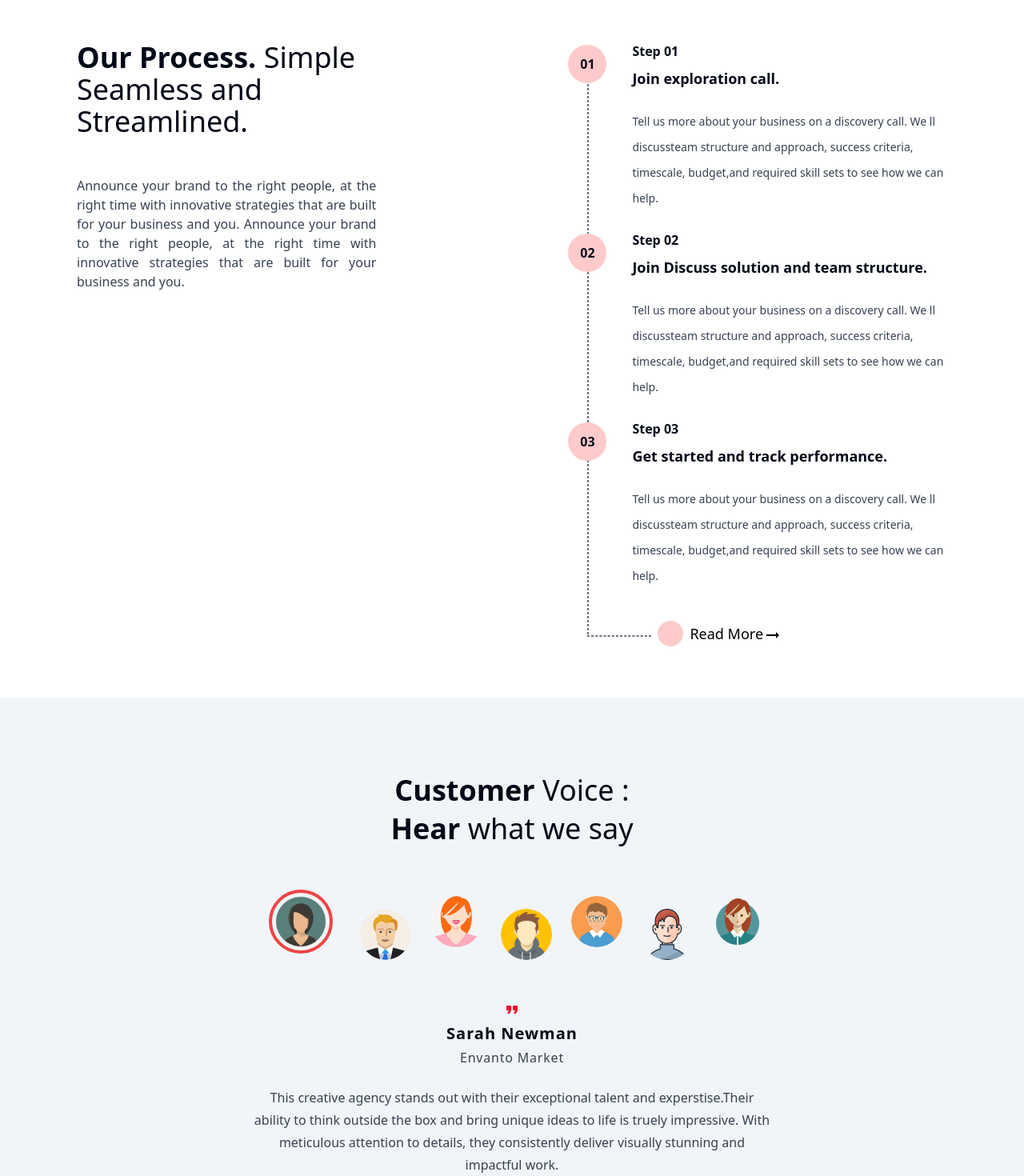
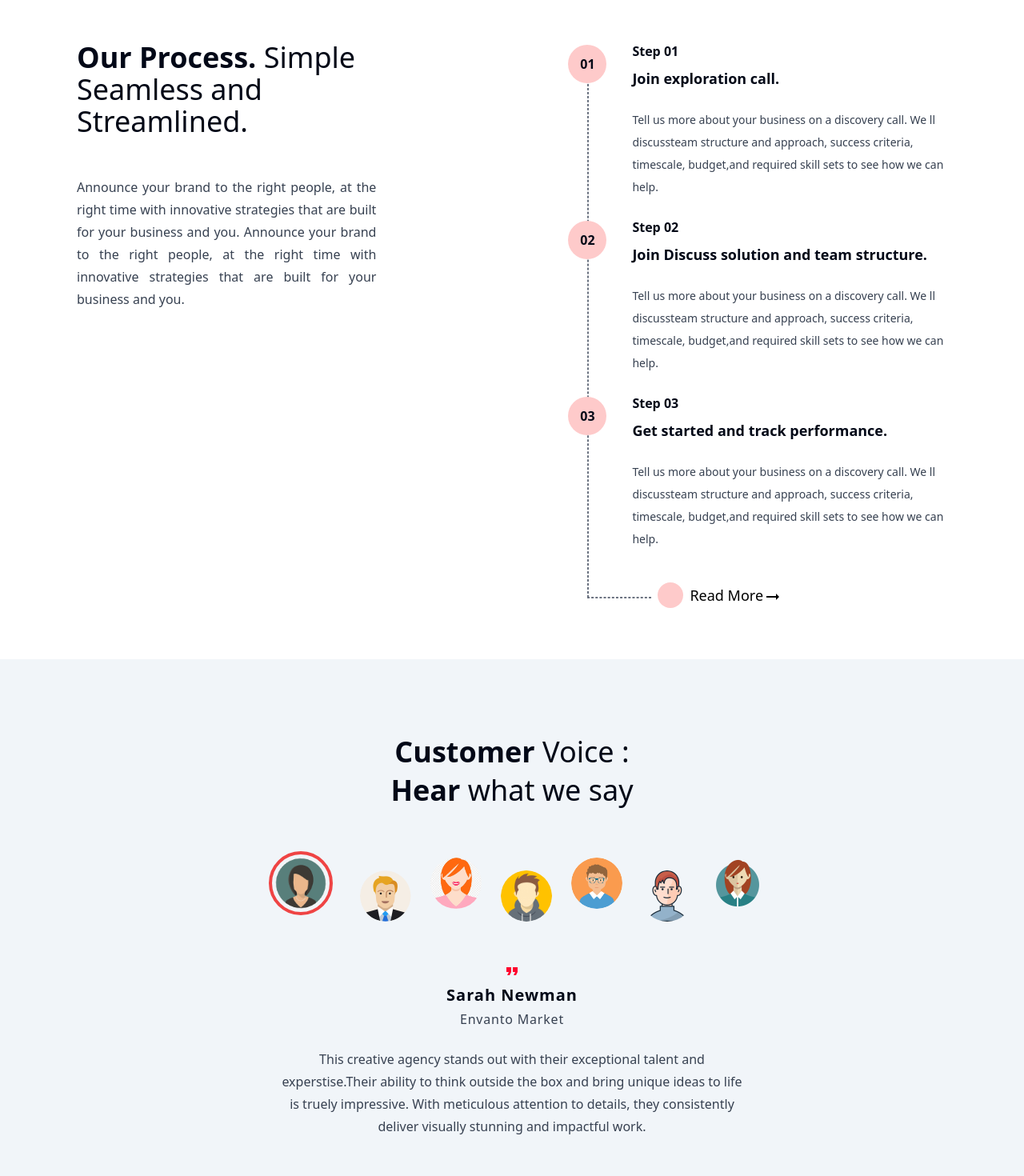
Before and after one commit to rkcoola792/media-dynox, a React (Vite) app: page / in a window 1280 px wide. Shown: the part 3060-4530 px from the top of the page at 80% size. Built offline with nearby package versions, Linux system fonts and the light colour scheme.

Commit message:
section 7 responsive

```diff
--- a/src/components/Homepage/Section6.jsx
+++ b/src/components/Homepage/Section6.jsx
@@ -11,19 +11,19 @@ const Section6 = () => {
 
   return (
     <div className="section-6 mt-24 md:flex ">
-      <div className="left md:w-[50%] px-24 pr-32  flex flex-col gap-12">
-        <h1 className="text-4xl leading-10  ">
+      <div className="left md:w-[50%] sm:px-24 px-8 sm:pr-32  flex flex-col gap-12">
+        <h1 className="sm:text-4xl leading-10 text-3xl text-center sm:text-left  ">
           <span className="font-semibold md:text-left sm:text-center">Our Process.</span> Simple Seamless
           and Streamlined.
         </h1>
-        <p className="text-gray-700 sm:text-justify">
+        <p className="text-gray-700 sm:text-justify leading-7">
           Announce your brand to the right people, at the right time with
           innovative strategies that are built for your business and you.
           Announce your brand to the right people, at the right time with
           innovative strategies that are built for your business and you.
         </p>
       </div>
-      <div className="right md:w-1/2 sm:mt-12 md:mt-0 flex flex-col gap-6 pr-24  ml-24 relative">
+      <div className="right md:w-1/2 sm:mt-12 md:mt-0 flex flex-col gap-6 sm:pr-24 pr-12 ml-1  sm:ml-24 relative mt-8 ">
         <Step title={stepTitles[0]} subheading={subheading} step="01"></Step>
         <Step title={stepTitles[1]} subheading={subheading} step="02"></Step>
         <Step title={stepTitles[2]} subheading={subheading} step="03"></Step>
--- a/src/components/Homepage/Section7.jsx
+++ b/src/components/Homepage/Section7.jsx
@@ -67,20 +67,20 @@ const Section7 = () => {
 
 
   return (
-    <div className="section-7 py-24 md:px-24 sm:px-12 flex gap-12 text-center items-center bg-slate-100 h-[700px] mt-16 flex-col">
+    <div className="section-7 py-24 md:px-24 sm:px-12 flex gap-12 text-center items-center bg-slate-100 sm:h-[700px] mt-16 flex-col ">
       <div className="top">
-        <h1 className="text-4xl mb-2 font-normal">
+        <h1 className="sm:text-4xl text-3xl mb-2 font-normal">
           <span className="font-semibold ">Customer</span> Voice :{" "}
         </h1>
-        <h1 className="text-4xl">
+        <h1 className="sm:text-4xl text-3xl">
           <span className="font-semibold">Hear</span> what we say{" "}
         </h1>
       </div>
 
-      <div className="mid-image-container flex md:gap-6 sm:gap-0 items-center ">
+      <div className="mid-image-container flex md:gap-6 sm:gap-0 items-center flex-wrap gap-4 px-8 ">
         <div
           id="1"
-          className="avatar object-cover rounded-[50%] sm:h-12 sm:w-12 flex justify-center items-center active cursor-pointer "
+          className="avatar object-cover rounded-[50%] sm:h-12 sm:w-12 flex justify-center items-center active cursor-pointer"
           onClick={() => setNumber("1")}
         >
           <img src="/av2.png" className=" h-16 w-16 rounded-[50%] " alt="" />
@@ -88,7 +88,7 @@ const Section7 = () => {
         <div
           id="2"
           onClick={() => setNumber(2)}
-          className="avatar object-cover rounded-[50%] flex justify-center items-center mt-8 cursor-pointer"
+          className="avatar object-cover rounded-[50%] flex justify-center items-center sm:mt-8 cursor-pointer"
         >
           <img src="/av3.webp" className="h-16 w-16 rounded-[50%] " alt="" />
         </div>
@@ -102,7 +102,7 @@ const Section7 = () => {
         <div
           id="4"
           onClick={() => setNumber("4")}
-          className="avatar object-cover cursor-pointer rounded-[50%] mt-8 flex justify-center items-center"
+          className="avatar object-cover cursor-pointer rounded-[50%] sm:mt-8 flex justify-center items-center"
         >
           <img src="/av9.png" className="h-16 w-16 rounded-[50%]" alt="" />
         </div>
@@ -116,7 +116,7 @@ const Section7 = () => {
         <div
           id="6"
           onClick={() => setNumber("6")}
-          className=" avatar object-cover rounded-[50%] mt-8 flex cursor-pointer justify-center items-center"
+          className=" avatar object-cover rounded-[50%] sm:mt-8 flex cursor-pointer justify-center items-center"
         >
           <img src="/av7.png" className="h-16 w-16 rounded-[50%]" alt="" />
         </div>
--- a/src/components/Homepage/Step.jsx
+++ b/src/components/Homepage/Step.jsx
@@ -4,16 +4,17 @@ import Explore from './Explore';
 const Step = ({step,title,subheading}) => {
   return (
     <div className="step flex gap-4 relative ">
-      <div className="sm:hidden md:flex left bg-red-200  hover:bg-mainred hover:text-white cursor-pointer h-12 w-12 mx-4  p-6 rounded-[50%] transition duration-450 ease-out hover:ease-in  items-center justify-center mt-1">
+
+      <div className="sm:hidden md:flex left bg-red-200  hover:bg-mainred hover:text-white cursor-pointer h-12 w-12 mx-4  p-6 rounded-[50%] transition duration-450 ease-out hover:ease-in  items-center justify-center mt-1 flex">
+
       <p className='font-semibold'>
-
         {step}
       </p>
       </div>
       <div className="flex flex-col gap-2">
         <p className="font-semibold">Step {step}</p>
         <h1 className="text-lg font-bold">{title}.</h1>
-        <p className=" mt-4 leading-8 text-sm text-gray-700">{subheading}</p>
+        <p className=" mt-4 leading-7 text-sm  text-gray-700">{subheading}</p>
       </div>
     </div>
   );
--- a/src/components/Homepage/Testimonial.jsx
+++ b/src/components/Homepage/Testimonial.jsx
@@ -9,7 +9,7 @@ const Testimonial = ({name,country,description}) => {
         <h1 className='font-semibold text-xl tracking-wider'>{name}</h1>
         <p className='text-gray-700 tracking-wider'>{country}</p>
       </div>
-      <div className="lower text-center lg:w-[60%] md:w-[75%] sm:w-[90%] flex justify-center">
+      <div className="lower text-center lg:w-[60%] md:w-[75%] sm:w-[90%] flex justify-center px-8 ">
         <p className='leading-7 text-gray-700'> {description}</p>
       </div>
     </div>
```
